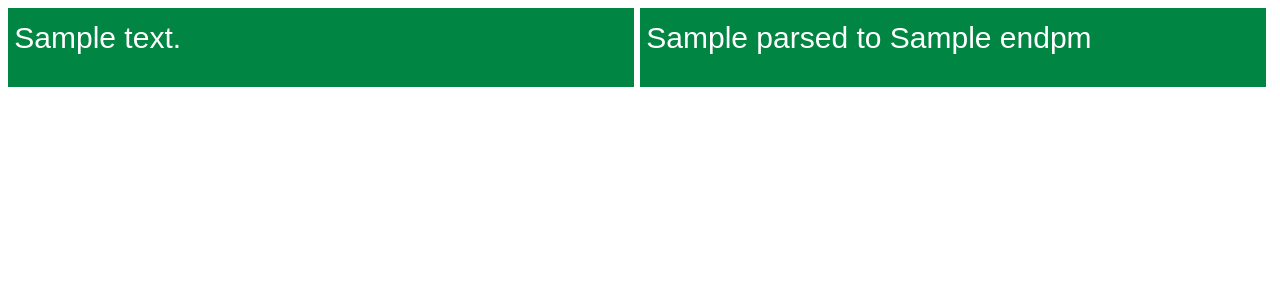
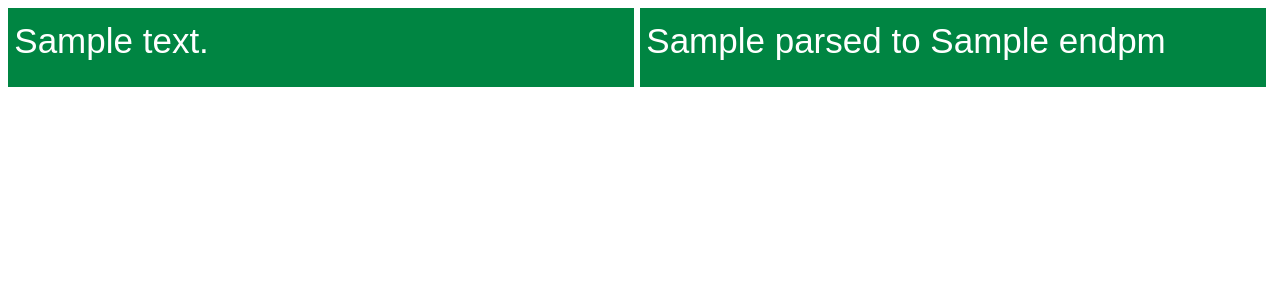
Before and after one commit to poutant1/ilmoitustaulu, a Django app: template myapp/templates/templaatti.html in a window 1280 px wide. Shown: the top 300 px of the page. Run offline with Django 3.2, Linux system fonts and the light colour scheme; the template is opened without the code that fills it: most values are stand-ins (such as "Sample title", 1, 10 or a date in 2020).

Commit message:
Editing font

```diff
--- a/myapp/templates/templaatti.html
+++ b/myapp/templates/templaatti.html
@@ -8,8 +8,8 @@
         }
         body { background-color: white; }
         div { background-color: #008542;
-              font-family: "PlanetEstyle", "Comic sans", "Arial";
-              font-size: 30px; color: white;
+              font-family: "PlanetEstyle", "Arial";
+              font-size: 35px; color: white;
               width: 49%; height: 8.5%;
               float: left; display: inline-block;
               padding-top: 1%; padding-left: 0.5%;
--- a/myapp/views.py
+++ b/myapp/views.py
@@ -72,7 +72,7 @@ def get_calendar():
         if 'dateTime' in events[i]['start']:
             events[i]['start']['parsed'] = parser.parse(events[i]['start']['dateTime'])
             events[i]['end']['parsed'] = parser.parse(events[i]['end']['dateTime'])
-            events[i]['endpm'] = events[i]['end']['parsed'].time()
+            events[i]['endpm'] = events[i]['end']['parsed'].time() + datetime.timedelta(hours=3)
         else:
             events[i]['start']['parsed'] = parser.parse(events[i]['start']['date'])
             events[i]['end']['parsed'] = parser.parse(events[i]['end']['date'])
```
